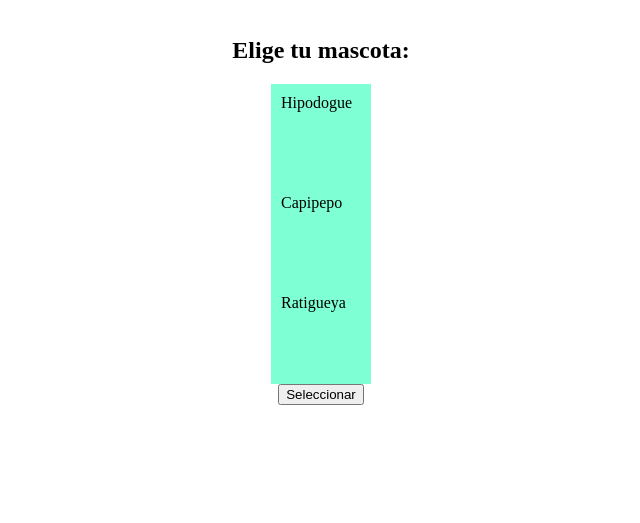
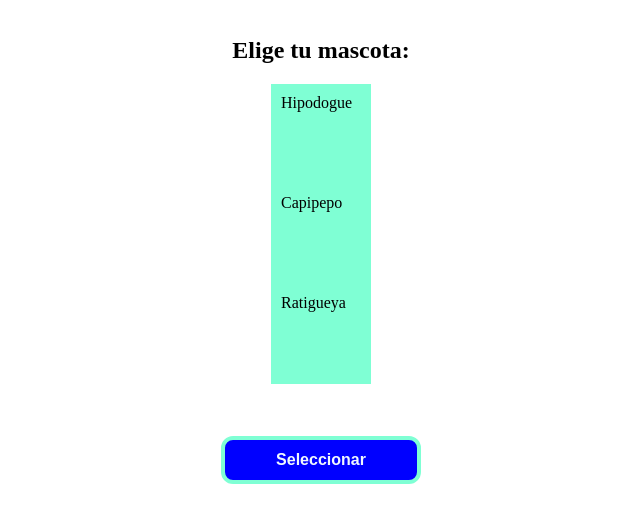
Before and after one commit to LuisM1021/curso-de-programaci-n-b-sica, a plain HTML site: page mokepon/mokepon.html in a window 1280 px wide. Shown: the part 81-604 px from the top of the page, without its empty margins (319-959 px from the left). Drawn offline with Linux system fonts and the light colour scheme.

Commit message:
Modifiqué el botón seleccionar

```diff
--- a/mokepon/styles.css
+++ b/mokepon/styles.css
@@ -20,3 +20,14 @@
 input{
     display: none;
 }
+#btn-mascota{
+    width: 200px;
+    height: 48px;
+    background-color: blue;
+    font-size: medium;
+    font-weight: bold;
+    color: aliceblue;
+    border: 4px solid aquamarine;
+    border-radius: 12px;
+    margin-top: 52px;
+}
```
